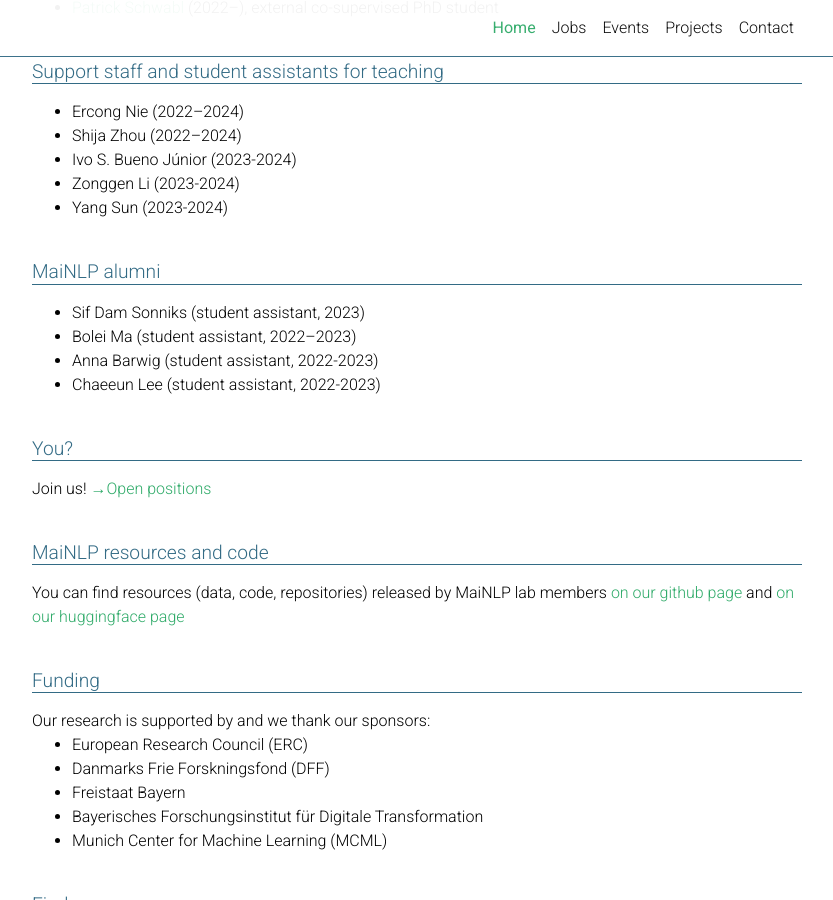
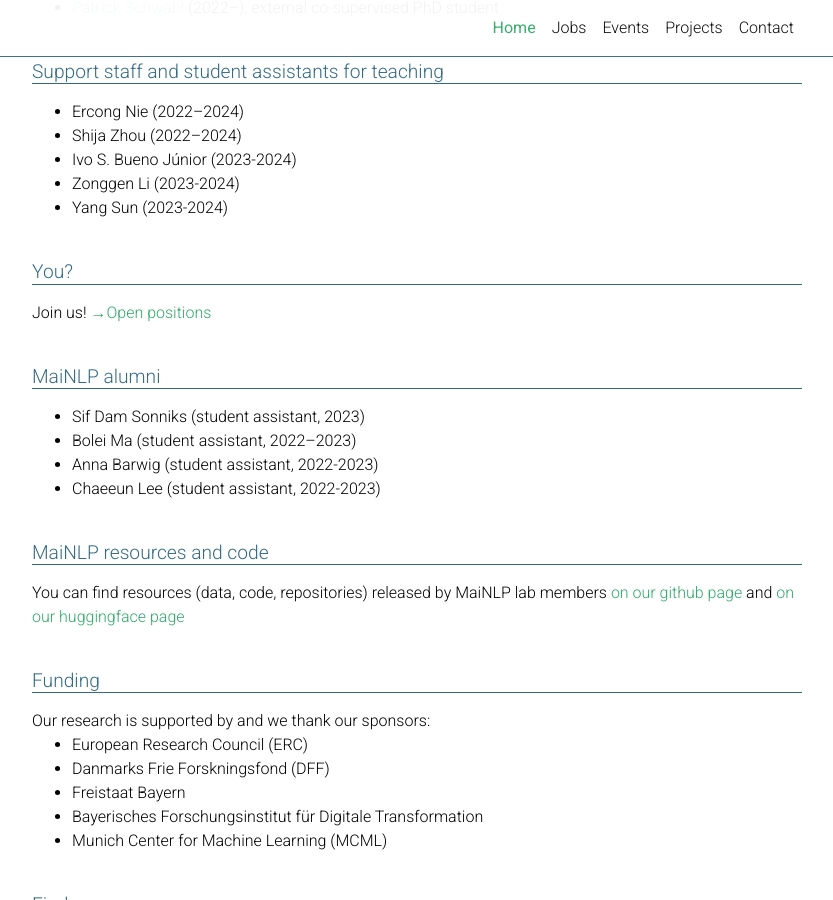
Before and after one commit to mainlp/mainlp.github.io, a Jekyll site: the page built from _pages/about.md, in a window 1280 px wide and 900 px high, scrolled down 3651 px. Shown: the whole window, without its empty margins (223-1056 px from the left). Built offline with Jekyll 4.4.1, drawn with Linux system fonts in a browser that asks for light colours; full-size pictures stand in for the smaller copies a plugin makes; comment, search, counter and statistics services are not loaded; a style sheet for code colours, icons or effects is not loaded; part of the change alters nothing that is shown.

Commit message:
Update about.md

```diff
--- a/_pages/about.md
+++ b/_pages/about.md
@@ -219,7 +219,8 @@ In broad terms, our aim is to make NLP models more robust, so that they can deal
     <li>Yang Sun (2023-2024)</li>
   </ul>
 
-
+  <h2 class="category">You?</h2>
+  Join us! <a href="/jobs">→Open positions</a>
 
  <h2 class="category">MaiNLP alumni</h2>
   <ul>
@@ -229,8 +230,7 @@ In broad terms, our aim is to make NLP models more robust, so that they can deal
     <li>Chaeeun Lee (student assistant, 2022-2023)</li>
   </ul>
 
-  <h2 class="category">You?</h2>
-  Join us! <a href="/jobs">→Open positions</a>
+
 
   <h2 class="category">MaiNLP resources and code</h2>
   You can find resources (data, code, repositories) released by MaiNLP lab members <a href="https://github.com/mainlp/">on our github page</a> and <a href="https://huggingface.co/mainlp">on our huggingface page</a>
```
